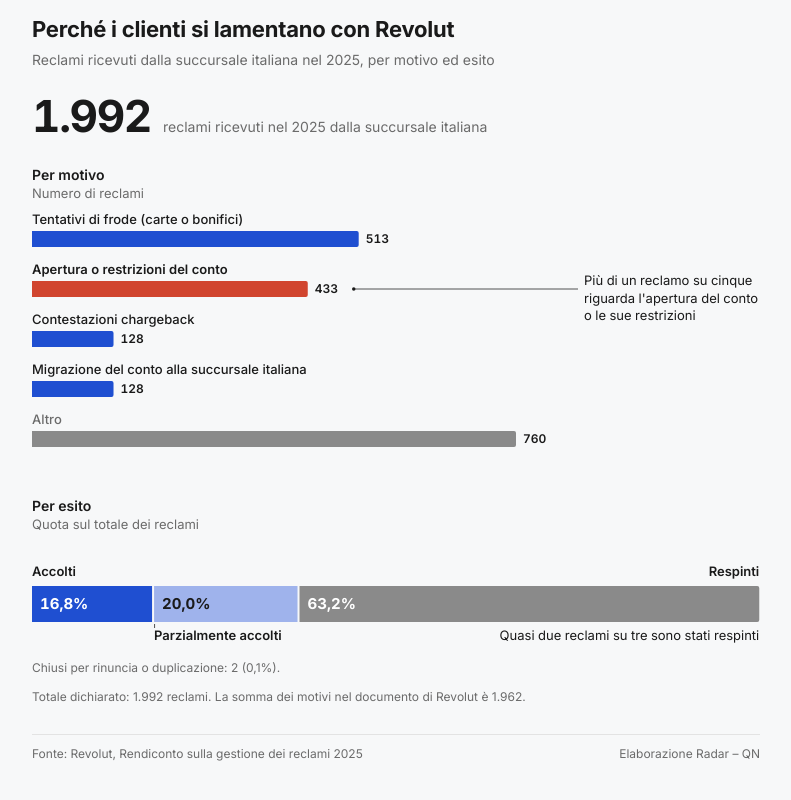
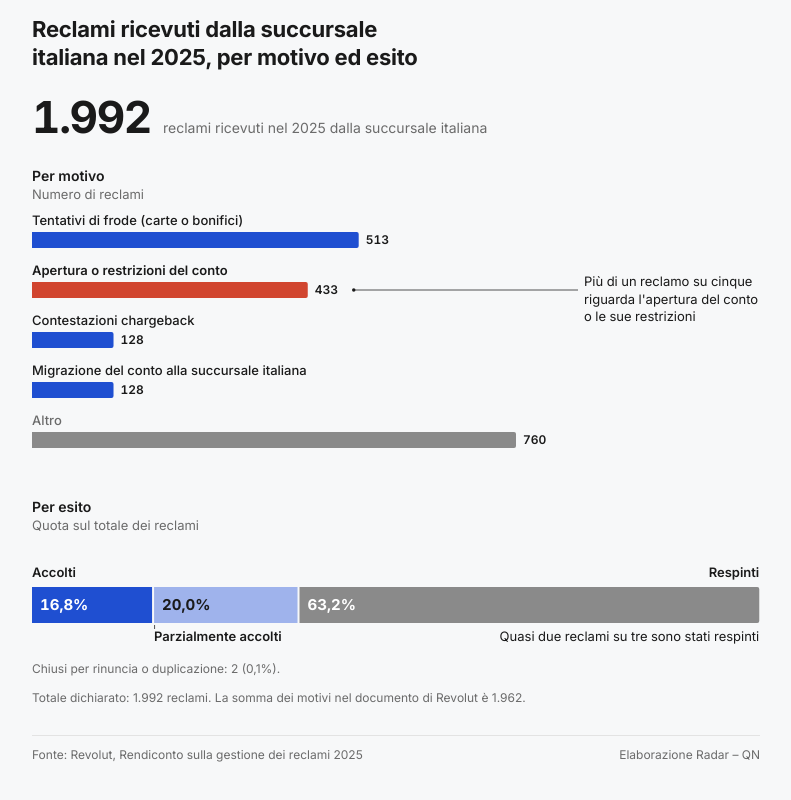
Before and after one commit to lorenzobuonarosa/revolut, a plain HTML site: page reclami/index.html in a window 1280 px wide. Shown: the whole page, without its empty margins (244-1035 px from the left). Drawn offline with nearby package versions, Linux system fonts and the light colour scheme.

Commit message:
Reclami: il sottotitolo diventa il titolo
Co-Authored-By: Claude Opus 5.5 <noreply@anthropic.com>
Claude-Session: https://claude.ai/code/session_01UxLrDizAE5cwFxjjjmwc4T

```diff
--- a/reclami/index.html
+++ b/reclami/index.html
@@ -14,8 +14,7 @@
 <body>
 <main class="radar">
   <header>
-    <h1 class="r-title">Perché i clienti si lamentano con Revolut</h1>
-    <p class="r-sub">Reclami ricevuti dalla succursale italiana nel 2025, per motivo ed esito</p>
+    <h1 class="r-title">Reclami ricevuti dalla succursale italiana nel 2025, per motivo ed esito</h1>
   </header>
 
   <div class="r-big" id="big" aria-hidden="true">
```
